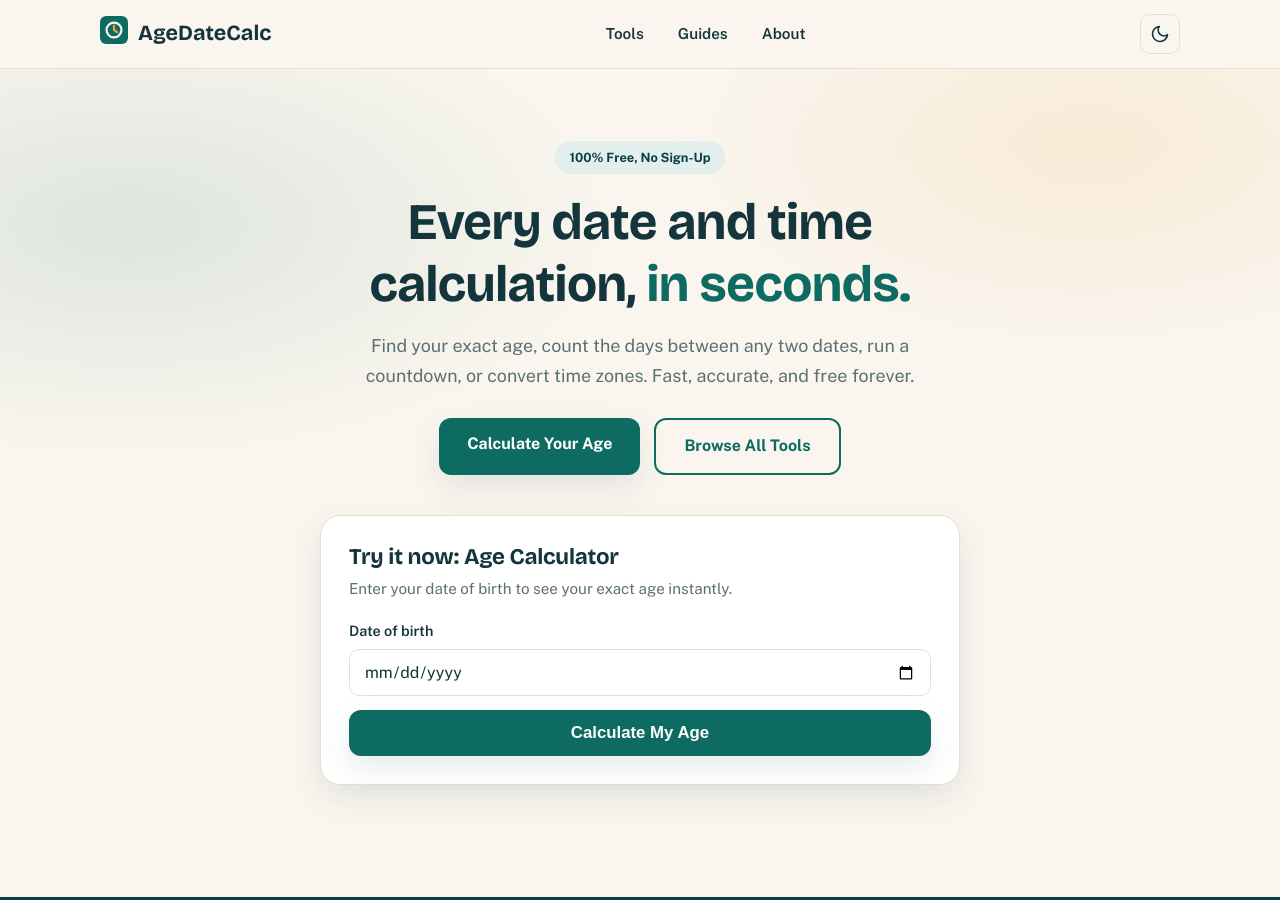
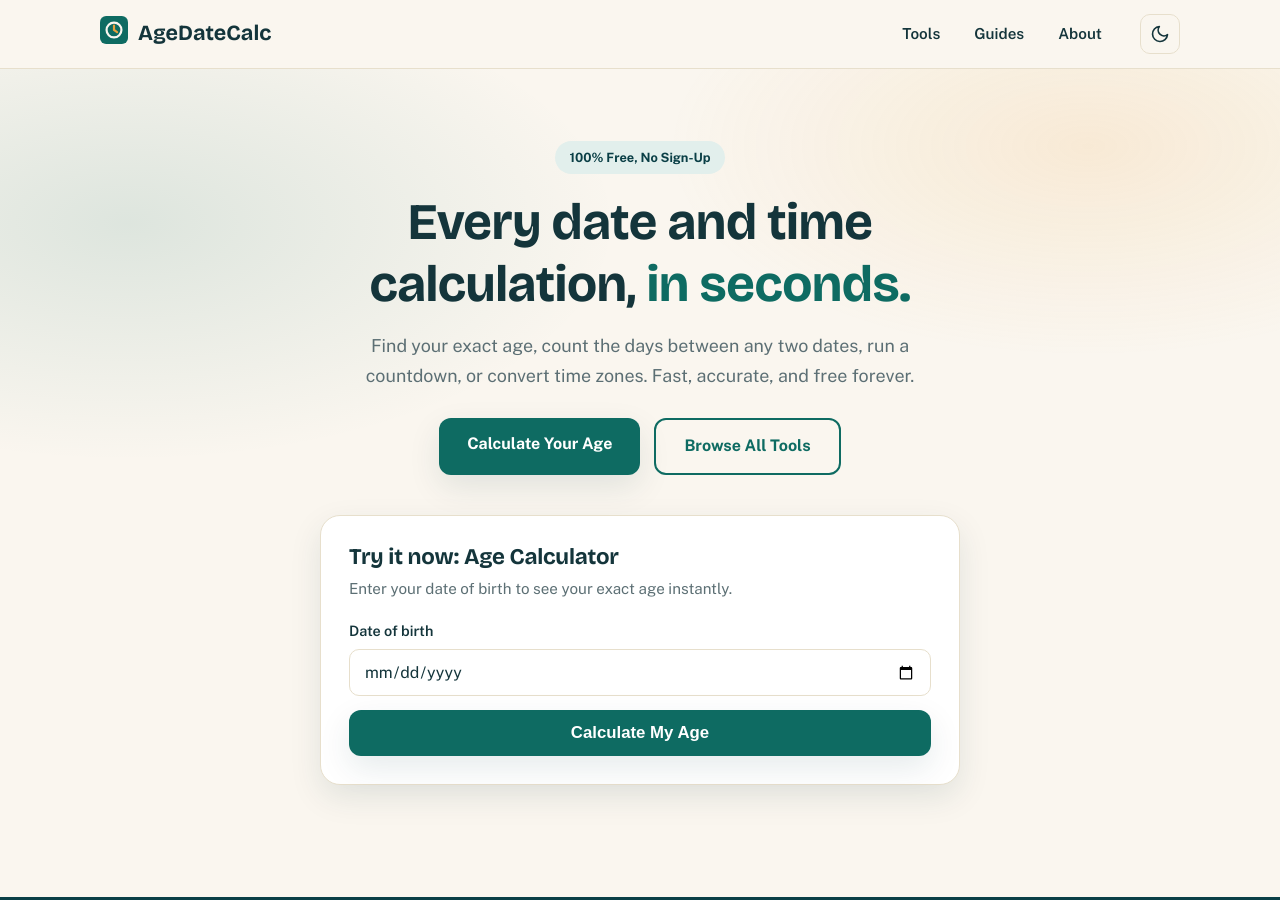
Before and after one commit to zaidmeo09-dhangal/agedatecalc, a Jekyll site: the page built from index.md, in a window 1280 px wide and 900 px high. Built offline with Jekyll 4.4.1, drawn with Linux system fonts in a browser that asks for light colours.

Commit message:
Professional header: nav grouped right with toggle (_includes/header.html)

```diff
--- a/_includes/header.html
+++ b/_includes/header.html
@@ -6,8 +6,8 @@
       </span>
       <span class="logo-text">AgeDateCalc</span>
     </a>
+    <div class="header-actions">
       <input class="nav-toggle" type="checkbox" id="nav-toggle" aria-label="Menu">
-    <label class="nav-burger" for="nav-toggle" aria-hidden="true"><span></span><span></span><span></span></label>
       <nav class="site-nav">
         <a href="{{ '/' | relative_url }}#tools">Tools</a>
         <a href="{{ '/' | relative_url }}#guides">Guides</a>
@@ -17,5 +17,7 @@
         <svg class="icon-moon" viewBox="0 0 24 24" fill="none" stroke="currentColor" stroke-width="2" stroke-linecap="round" stroke-linejoin="round" aria-hidden="true"><path d="M21 12.8A9 9 0 1 1 11.2 3a7 7 0 0 0 9.8 9.8z"/></svg>
         <svg class="icon-sun" viewBox="0 0 24 24" fill="none" stroke="currentColor" stroke-width="2" stroke-linecap="round" stroke-linejoin="round" aria-hidden="true"><circle cx="12" cy="12" r="4"/><path d="M12 2v2m0 16v2M4.9 4.9l1.4 1.4m11.4 11.4 1.4 1.4M2 12h2m16 0h2M4.9 19.1l1.4-1.4M17.7 6.3l1.4-1.4"/></svg>
       </button>
+      <label class="nav-burger" for="nav-toggle" aria-hidden="true"><span></span><span></span><span></span></label>
+    </div>
   </div>
 </header>
```
Lines whose indentation alone changed are shown as unchanged.
